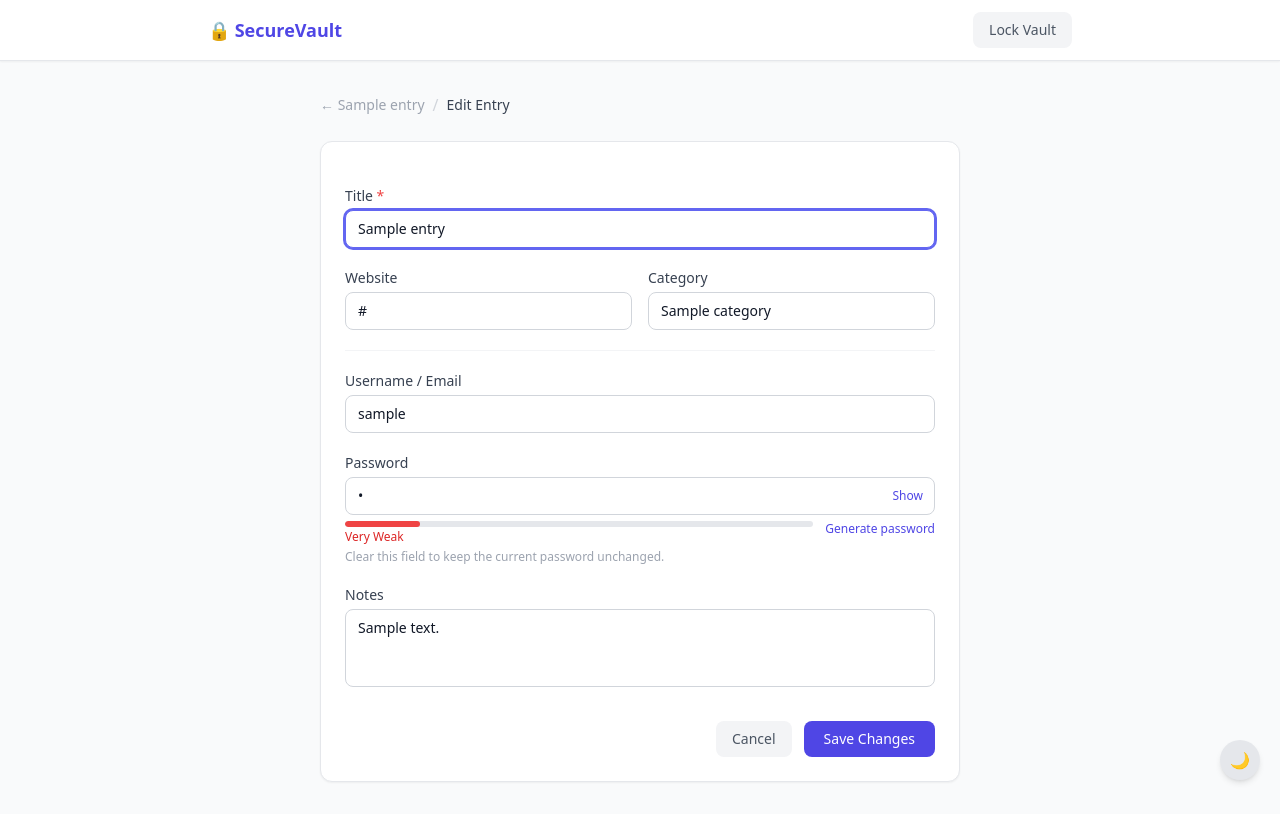
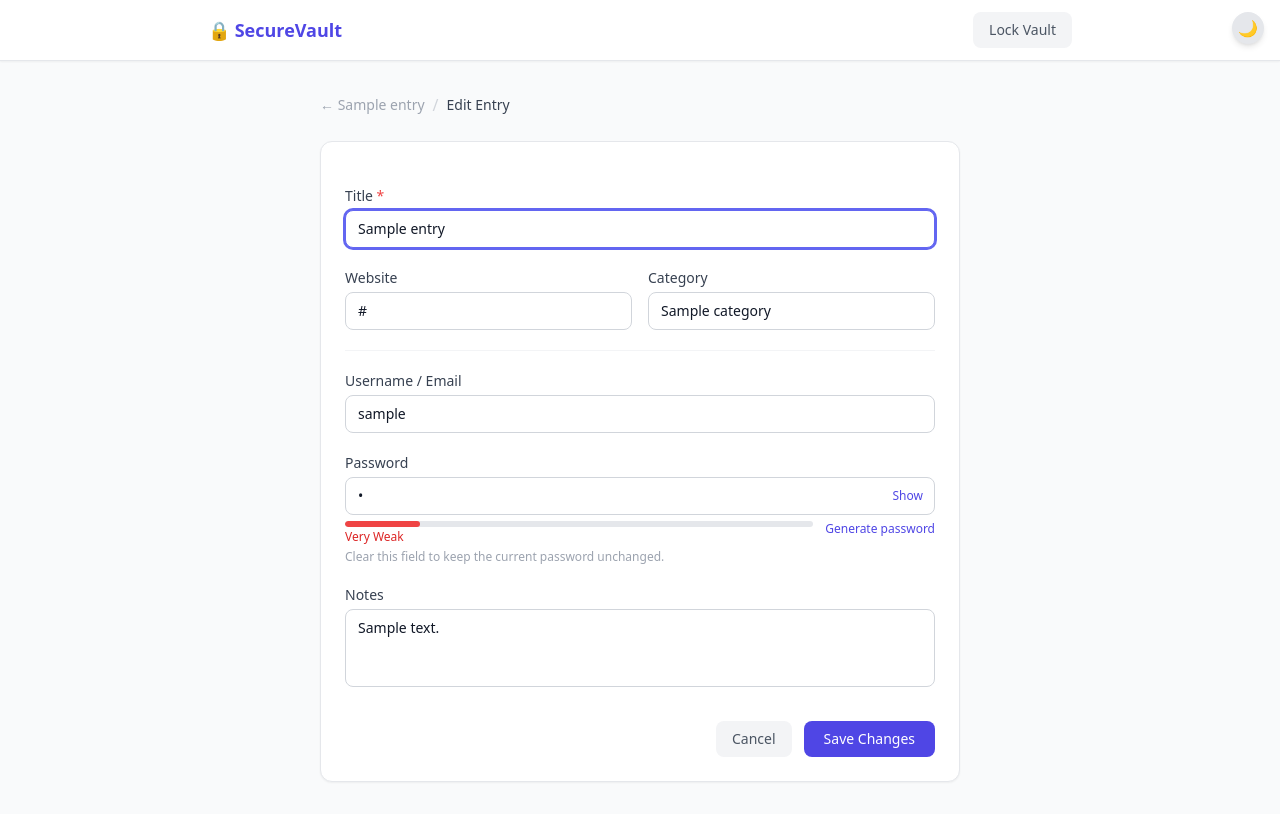
Before and after one commit to Thedeadman0612/SecureVault, a Python web app: template app/templates/entry_form.html in a window 1280 px wide. Run offline with Jinja, Linux system fonts and the light colour scheme; the template is opened without the code that fills it: most values are stand-ins (such as "Sample title", 1, 10 or a date in 2020).

Commit message:
Move dark mode toggle button to top right from buttom right position for better visibility

```diff
--- a/app/static/css/custom.css
+++ b/app/static/css/custom.css
@@ -3,11 +3,11 @@
 /* Dark mode toggle — explicit positioning so Tailwind CDN scan gaps can't hide the button. */
 #dark-mode-toggle {
   position: fixed;
-  bottom: 1.25rem;   /* bottom-5 */
-  right:  1.25rem;   /* right-5  */
-  z-index: 40;       /* z-40     */
-  width: 2.5rem;
-  height: 2.5rem;
+  top:   0.75rem;    /* top-3  */
+  right: 1rem;       /* right-4 */
+  z-index: 40;       /* z-40   */
+  width: 2rem;
+  height: 2rem;
   border-radius: 9999px;
   border: none;
   cursor: pointer;
--- a/app/templates/base.html
+++ b/app/templates/base.html
@@ -48,7 +48,7 @@
     Emoji is set by dark_mode.js once the DOM is ready.
     z-40 sits below modals (z-50) and the session timeout banner (z-[9999]).
   #}
-  <button id="dark-mode-toggle" type="button" aria-label="Switch to dark mode" title="Dark mode" class="fixed bottom-5 right-5 p-2.5 rounded-full bg-gray-200 text-gray-700 hover:bg-gray-300 transition-colors shadow-md z-40 text-base leading-none focus:outline-none focus:ring-2 focus:ring-indigo-500">🌙</button>
+  <button id="dark-mode-toggle" type="button" aria-label="Toggle dark mode" title="Toggle dark mode" class="fixed top-3 right-4 p-2 rounded-full bg-gray-200 text-gray-700 hover:bg-gray-300 transition-colors shadow-sm z-40 text-base leading-none focus:outline-none focus:ring-2 focus:ring-indigo-500">🌙</button>
 
 </body>
 </html>
```
